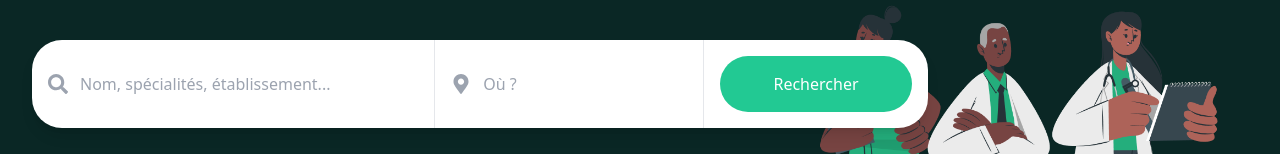
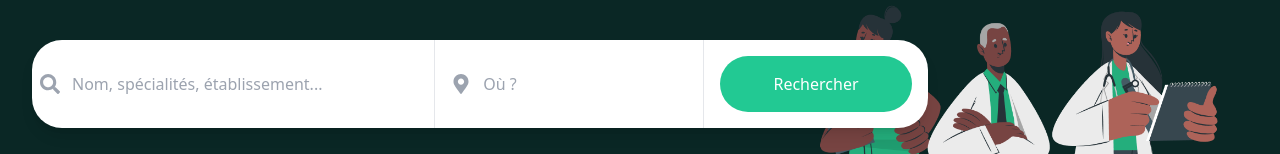
Before and after one commit to abbabamba/carePulse, a React (Vite) app: page / in a window 1280 px wide. Shown: the part 180-334 px from the top of the page. Built offline with nearby package versions, Linux system fonts and the light colour scheme.

Commit message:
update from november 16

```diff
--- a/src/pages/Home.jsx
+++ b/src/pages/Home.jsx
@@ -57,7 +57,7 @@
         <div className="bg-white rounded-[30px] overflow-hidden flex flex-col sm:flex-row shadow-lg">
           {/* Champ de recherche */}
           <div className="w-full sm:w-[45%] flex items-center border-b sm:border-b-0 sm:border-r border-gray-200">
-            <div className="flex items-center w-full px-4 py-2">
+            <div className="flex items-center w-full px-2 py-2">
               <FaSearch className="text-gray-400 w-5 h-5 flex-shrink-0" />
               <input
                 type="text"
```
